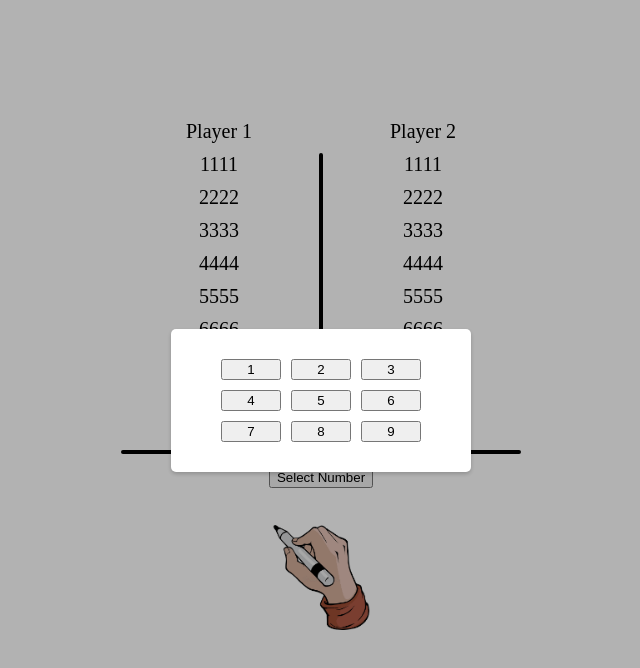
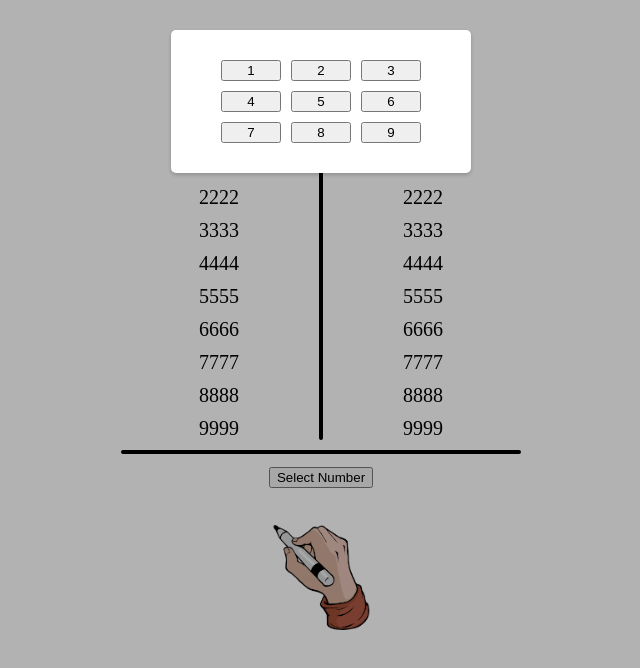
Before and after one commit to jasclarke/numbers, a plain HTML site: page index.html in a window 1280 px wide. Both pictures are taken after a click on the button "Select Number". Shown: the whole page, without its empty margins (319-959 px from the left). Drawn offline with Linux system fonts and the light colour scheme.

Commit message:
Added Meta tag and modal adjustment

```diff
--- a/index.html
+++ b/index.html
@@ -1,5 +1,6 @@
 <!DOCTYPE html>
     <head>
+        <meta name="viewport" content="width=device-width, initial-scale=1.0">
         <title>Numbers</title>
         <link rel="stylesheet" href="styles/style.css"/>
         <link rel="stylesheet" href="styles/modal.css">
--- a/styles/modal.css
+++ b/styles/modal.css
@@ -6,7 +6,7 @@
     background-color: rgba(0, 0, 0, 0.3);
     position: fixed;
     display: flex;
-    align-items: center;
+    align-items: flex-start;
     justify-content: center;
     opacity: 0;
     pointer-events: none;
@@ -30,6 +30,7 @@
     width: 300px;
     max-width: 100%;
     padding: 30px 50px;
+    margin-top: 30px;
     text-align: center;
 }
 
```
